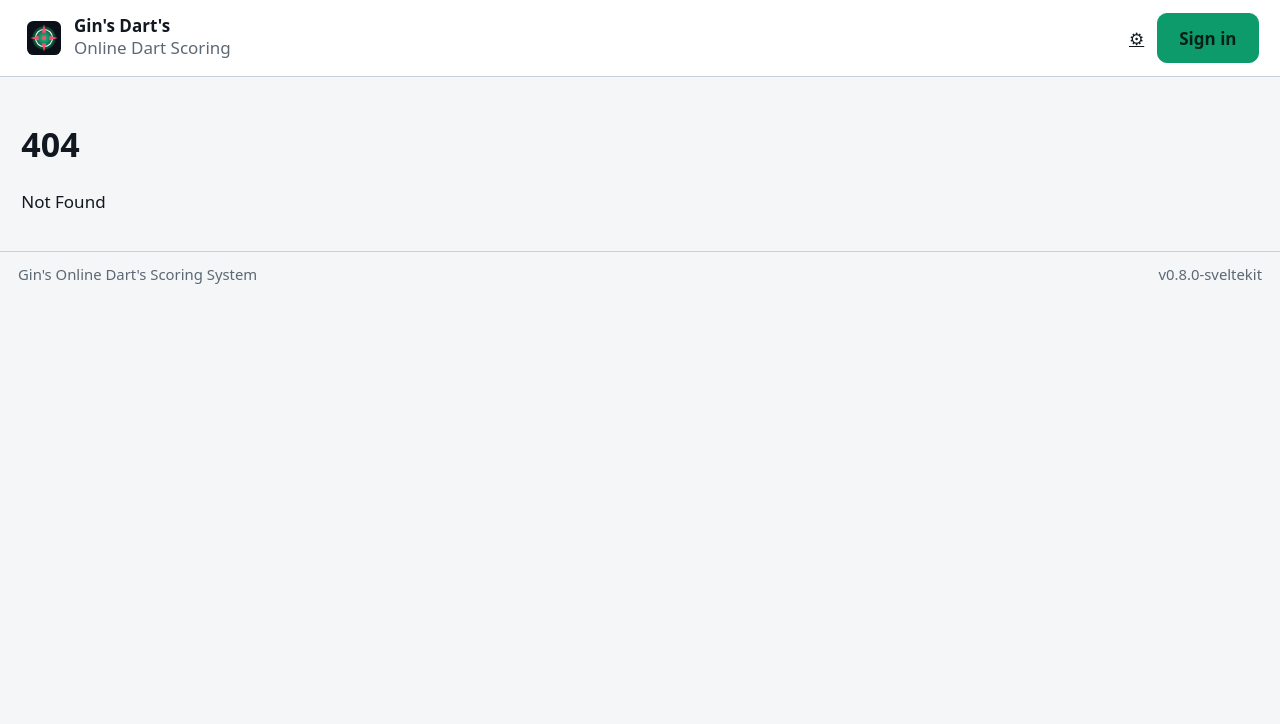
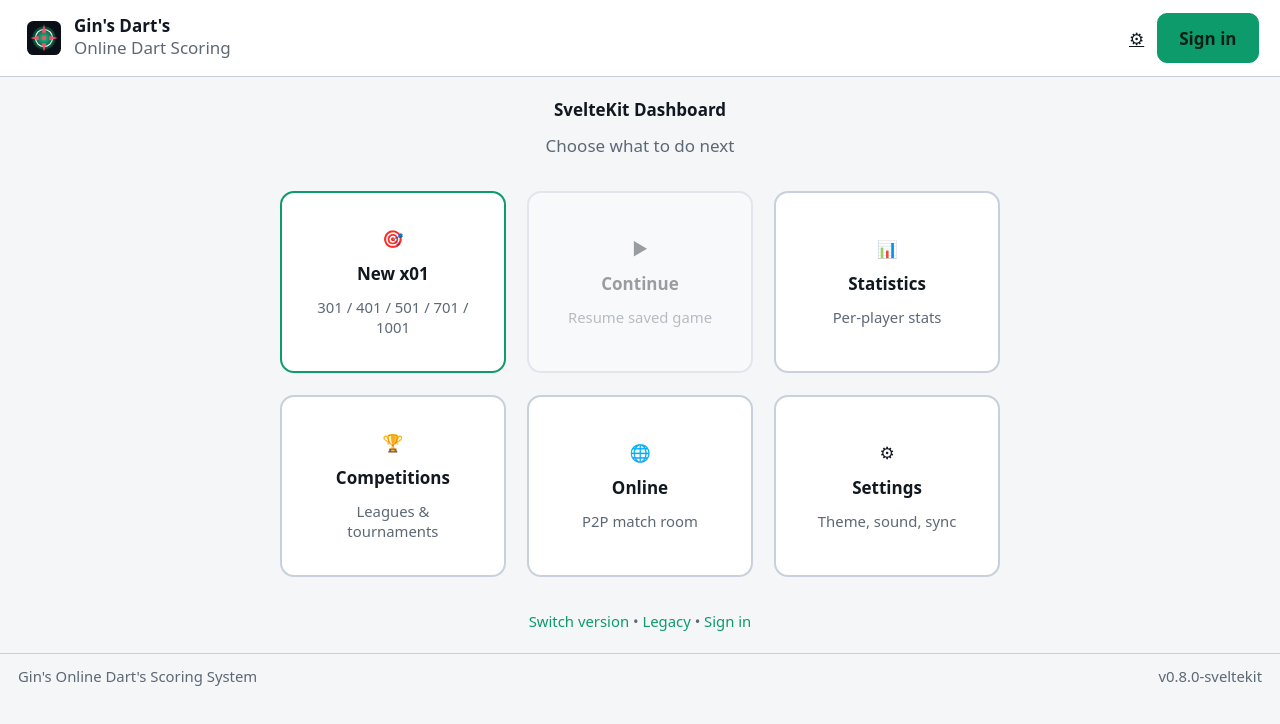
Before and after one commit to zdenkor/gin-darts-scoring-sveltekit, a SvelteKit app: page /dashboard in a window 1280 px wide. Before the commit this address had no page. Shown: the top 724 px of the page. Built offline with nearby package versions, Linux system fonts and the light colour scheme.

Commit message:
Add SvelteKit dashboard at /dashboard, version switcher opens dashboard

```diff
--- a/src/routes/+page.svelte
+++ b/src/routes/+page.svelte
@@ -24,11 +24,11 @@
 	</div>
 
 	<div class="version-grid">
-		<button class="version-tile new" type="button" onclick={() => go('/setup')}>
+		<button class="version-tile new" type="button" onclick={() => go('/dashboard')}>
 			<span class="badge new-badge">NEW</span>
 			<h2>SvelteKit version</h2>
 			<p>Modern responsive UI, continue game, stats, online P2P, competitions.</p>
-			<span class="action">Start new version →</span>
+			<span class="action">Open dashboard →</span>
 		</button>
 
 		<a class="version-tile legacy" href={`${base}/legacy/index.html`}>
--- /dev/null
+++ b/src/routes/dashboard/+page.js
@@ -0,0 +1,3 @@
+export const csr = true;
+export const ssr = false;
+export const prerender = true;
--- /dev/null
+++ b/src/routes/dashboard/+page.svelte
@@ -0,0 +1,164 @@
+<script>
+	import { base } from '$app/paths';
+	import { goto } from '$app/navigation';
+	import { onMount } from 'svelte';
+	import { auth } from '$lib/state/auth.svelte.js';
+	import { hasCurrentGame } from '$lib/util/currentGame.js';
+
+	let canContinue = $state(false);
+	let loading = $state(true);
+
+	onMount(async () => {
+		canContinue = await hasCurrentGame();
+		loading = false;
+	});
+
+	function go(route) {
+		goto(`${base}${route}`);
+	}
+
+	const tiles = [
+		{ label: 'New x01', desc: '301 / 401 / 501 / 701 / 1001', icon: '🎯', route: '/setup', primary: true },
+		{ label: 'Continue', desc: 'Resume saved game', icon: '▶', route: '/game', disabled: () => !canContinue },
+		{ label: 'Statistics', desc: 'Per-player stats', icon: '📊', route: '/stats' },
+		{ label: 'Competitions', desc: 'Leagues & tournaments', icon: '🏆', route: '/competitions' },
+		{ label: 'Online', desc: 'P2P match room', icon: '🌐', route: '/online' },
+		{ label: 'Settings', desc: 'Theme, sound, sync', icon: '⚙', route: '/settings' },
+		{ label: 'Admin', desc: 'Users & data', icon: '🔒', route: '/admin', hidden: () => !auth.isAdmin },
+	];
+</script>
+
+<div class="screen">
+	<div class="hero">
+		<h1>SvelteKit Dashboard</h1>
+		<p class="subtitle">Choose what to do next</p>
+	</div>
+
+	<div class="tile-grid">
+		{#each tiles as t}
+			{#if !t.hidden || !t.hidden()}
+				{#if t.disabled && t.disabled()}
+					<div class="tile disabled" title="No saved game">
+						<span class="icon">{t.icon}</span>
+						<h2>{t.label}</h2>
+						<p>{t.desc}</p>
+					</div>
+				{:else}
+					<button
+						type="button"
+						class="tile"
+						class:primary={t.primary}
+						onclick={() => go(t.route)}
+					>
+						<span class="icon">{t.icon}</span>
+						<h2>{t.label}</h2>
+						<p>{t.desc}</p>
+					</button>
+				{/if}
+			{/if}
+		{/each}
+	</div>
+
+	<footer class="footer-note">
+		<a href={`${base}/`}>Switch version</a> • <a href={`${base}/legacy/index.html`}>Legacy</a>
+		{#if auth.isSignedIn}
+			• signed in as {auth.displayUser?.username || auth.displayUser?.email}
+			<button class="link" type="button" onclick={() => auth.signOut()}>Sign out</button>
+		{:else}
+			• <a href={`${base}/login`}>Sign in</a>
+		{/if}
+	</footer>
+</div>
+
+<style>
+	.screen {
+		display: flex;
+		flex-direction: column;
+		justify-content: center;
+		align-items: center;
+		gap: var(--space-lg);
+		text-align: center;
+		container-type: inline-size;
+		container-name: dashboard;
+	}
+	.hero h1 {
+		font-size: var(--text-2xl);
+		margin: 0;
+		color: var(--text);
+	}
+	.subtitle {
+		color: var(--muted);
+		margin: var(--space-sm) 0 0;
+		font-size: var(--text-md);
+	}
+	.tile-grid {
+		display: grid;
+		grid-template-columns: 1fr;
+		gap: var(--space-md);
+		width: min(100%, 720px);
+	}
+	@container dashboard (min-width: 480px) {
+		.tile-grid {
+			grid-template-columns: repeat(2, 1fr);
+		}
+	}
+	@container dashboard (min-width: 720px) {
+		.tile-grid {
+			grid-template-columns: repeat(3, 1fr);
+		}
+	}
+	.tile {
+		display: flex;
+		flex-direction: column;
+		justify-content: center;
+		align-items: center;
+		gap: var(--space-sm);
+		background: var(--surface);
+		border: 2px solid var(--line);
+		border-radius: var(--radius);
+		padding: var(--space-lg);
+		color: var(--text);
+		transition: transform .15s ease, border-color .15s ease;
+		min-height: 140px;
+	}
+	.tile:hover:not(.disabled) {
+		transform: translateY(-2px);
+		border-color: var(--text);
+	}
+	.tile.primary {
+		border-color: var(--accent);
+	}
+	.tile.primary:hover {
+		background: color-mix(in srgb, var(--accent) 8%, var(--surface));
+	}
+	.tile.disabled {
+		opacity: .4;
+		cursor: not-allowed;
+	}
+	.icon {
+		font-size: var(--text-2xl);
+	}
+	.tile h2 {
+		margin: 0;
+		font-size: var(--text-md);
+	}
+	.tile p {
+		margin: 0;
+		color: var(--muted);
+		font-size: var(--text-sm);
+	}
+	.footer-note {
+		color: var(--muted);
+		font-size: var(--text-sm);
+	}
+	.footer-note a,
+	.footer-note .link {
+		color: var(--accent);
+		text-decoration: none;
+		background: none;
+		border: 0;
+		padding: 0;
+		font: inherit;
+		cursor: pointer;
+	}
+</style>
```
